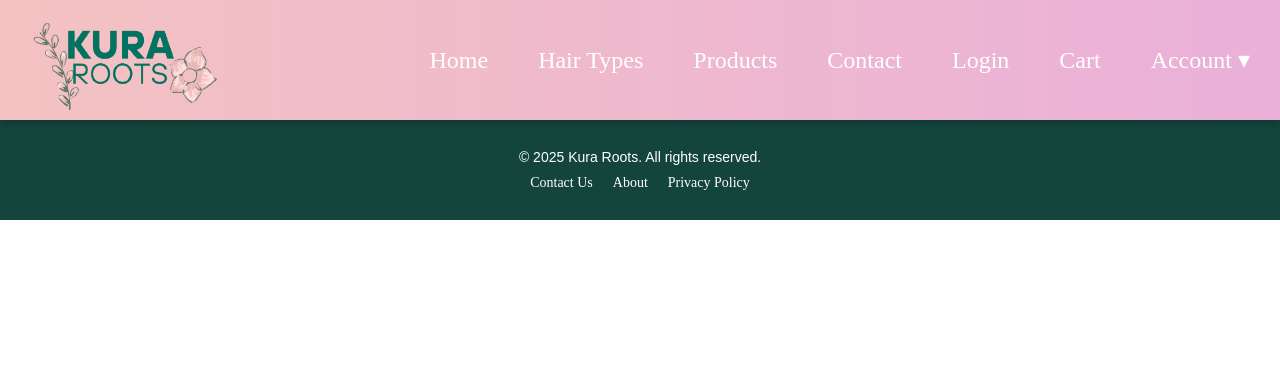
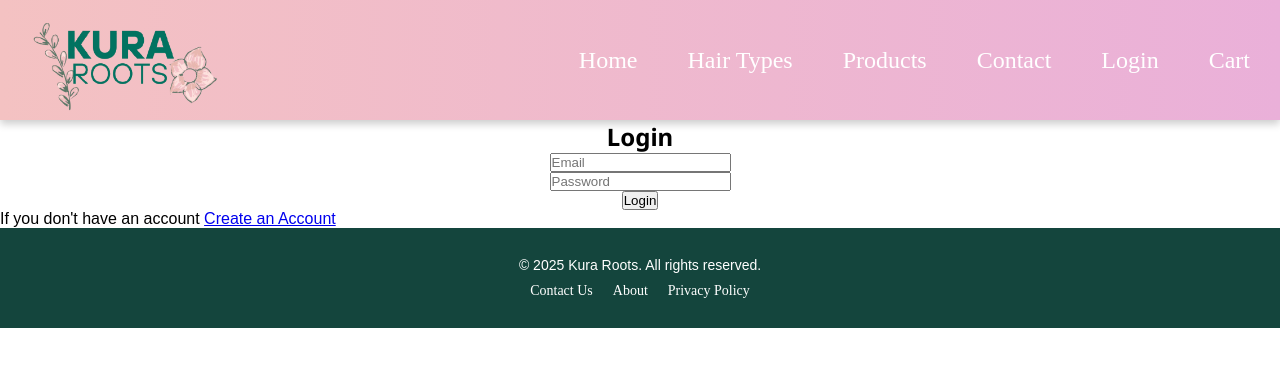
Before and after one commit to StevenForward/Winner-Winner-Chicken-Dinner, a React (Vite) app in the folder hair-web/: page /login in a window 1280 px wide. Shown: the top 366 px of the page. Built offline with nearby package versions, Linux system fonts and the light colour scheme; a web font is replaced by a local one.

Commit message:
Added a lot of backend

```diff
--- a/hair-web/package.json
+++ b/hair-web/package.json
@@ -17,6 +17,7 @@
     "express": "^5.1.0",
     "jsonwebtoken": "^9.0.2",
     "mongoose": "^8.14.1",
+    "multer": "^1.4.5-lts.2",
     "react": "^19.0.0",
     "react-dom": "^19.0.0",
     "react-router-dom": "^7.5.3"
--- a/hair-web/src/App.jsx
+++ b/hair-web/src/App.jsx
@@ -6,11 +6,19 @@ import HairTypes from "./pages/HairTypes";
 import Products from "./pages/Products";
 import Contact from './pages/Contact';
 import Cart from './pages/Cart';
+import LoginPage from "./pages/LoginPage";
 import './css/general.css';
+import { UserProvider } from "./contexts/UserContext";
+import SignUpPage from "./pages/SignUpPage";
+import ProtectedRoute from "./contexts/ProtectedRoute";
+import YourStore from "./pages/YourStore";
+import Profile from "./pages/Profile";
+import ProductMaker from "./pages/ProductMaker";
 
 
 function App() {
   return (
+    <UserProvider>
       <Router>
         <Navbar />
         <div className="routes-body">
@@ -20,12 +28,25 @@ function App() {
             <Route path = "/Products" element = {<Products/>} />
             <Route path = "/Contact" element = {<Contact/>} />
             <Route path = "/Cart" element = {<Cart/>} />
-
-
+            <Route path="/Login" element={<LoginPage/>}/>
+            <Route path="/SignUp" element={<SignUpPage/>}/>
+            <Route path="/YourStore" element={
+              <ProtectedRoute>
+                <YourStore />
+              </ProtectedRoute>}/>
+            <Route path="/Profile" element={
+              <ProtectedRoute>
+                <Profile />
+              </ProtectedRoute>}/>
+            <Route path="/ProductMaker" element={
+              <ProtectedRoute>
+                <ProductMaker />
+              </ProtectedRoute>}/>
           </Routes>
         </div>
         <Footer/>
       </Router>
+    </UserProvider>
   );
 }
 
--- a/hair-web/src/components/Login.jsx
+++ b/hair-web/src/components/Login.jsx
@@ -1,9 +1,14 @@
 import React, { useState } from 'react';
+import { useUserContext } from '../contexts/UserContext';
+import { useNavigate } from 'react-router-dom';
+import "../css/Login.css"
 
 function Login() {
+  const navigate = useNavigate();
   const [email, setEmail] = useState('');
   const [password, setPassword] = useState('');
   const [errorMessage, setErrorMessage] = useState('');
+  const {user, addUser, removeUser} = useUserContext();
 
   const handleSubmit = async (e) => {
     e.preventDefault();
@@ -21,7 +26,8 @@ function Login() {
       if (response.ok) {
         // Save the JWT token (e.g., store it in localStorage or state)
         localStorage.setItem('token', data.token);
-        alert('Login successful');
+        addUser("User")
+        navigate('/')
       } else {
         setErrorMessage(data.message);
       }
@@ -32,22 +38,24 @@ function Login() {
   };
 
   return (
-    <div>
-      <h2>Login</h2>
-      <form onSubmit={handleSubmit}>
+    <div className="login-container">
+      <h2 className='login-title'>Login</h2>
+      <form className='login-form' onSubmit={handleSubmit}>
         <input
           type="email"
           placeholder="Email"
           value={email}
+          className='login-input'
           onChange={(e) => setEmail(e.target.value)}
         />
         <input
           type="password"
           placeholder="Password"
           value={password}
+          className='login-input'
           onChange={(e) => setPassword(e.target.value)}
         />
-        <button type="submit">Login</button>
+        <button className='login-btn' type="submit">Login</button>
       </form>
       {errorMessage && <p>{errorMessage}</p>}
     </div>
--- a/hair-web/src/components/Navbar.jsx
+++ b/hair-web/src/components/Navbar.jsx
@@ -3,13 +3,17 @@ import { useNavigate } from 'react-router-dom';
 import logo from '../images/logo.png';
 import { Link } from 'react-router-dom';
 import '../css/Navbar.css'
+import { useUserContext } from '../contexts/UserContext';
 
 export default function Navbar() {
   const [menuOpen, setMenuOpen] = useState(false);
   const navigate = useNavigate();
   const handleClose = () => {
     setMenuOpen(false)
-}
+  }
+
+  const {user, removeUser,isUser} = useUserContext();
+
   return (
     //logo:
     <header className="hair-header">
@@ -40,16 +44,19 @@ export default function Navbar() {
           <li><Link to="/HairTypes">Hair Types</Link></li>
           <li><Link to="/Products">Products</Link></li>
           <li><Link to="/Contact">Contact</Link></li>
-          <li><a href="#">Login</a></li>
+
+          {!isUser() && <li><Link to="/Login">Login</Link></li>}
+
           <li><Link to="/Cart">Cart</Link></li>
-          <li className="dropdown">
+
+          {isUser() && (<li className="dropdown">
             <a>Account ▾</a>
             <ul className="dropdown-menu">
-              <li><a href="#">Profile</a></li>
-              <li><a href="#">Settings</a></li>
-              <li><a href="#">Logout</a></li>
+              <li><Link to="/Profile">Profile</Link></li>
+              <li><Link to="/YourStore">Your Store</Link></li>
+              <li><a href="#" onClick={removeUser}>Logout</a></li>
             </ul>
-          </li>
+          </li>) }
         </ul>
       </nav>
     </header>
--- /dev/null
+++ b/hair-web/src/contexts/ProtectedRoute.jsx
@@ -0,0 +1,14 @@
+// ProtectedRoute.js
+import { Navigate } from 'react-router-dom';
+import { useUserContext } from './UserContext';
+
+export default function ProtectedRoute({ children }) {
+    const {isUser} = useUserContext();
+
+    console.log(isUser())
+    if (!isUser()) {
+    return <Navigate to="/login" />;
+    }
+
+    return children;
+}
--- /dev/null
+++ b/hair-web/src/contexts/UserContext.jsx
@@ -0,0 +1,63 @@
+//This file is not a component, but supposed to be the
+//state manager for our favorite movies
+//We wrapped the APP inside the App.jsx
+
+import { createContext, useState, useContext, useEffect } from "react";
+
+const UserContext = createContext()
+
+export const useUserContext = () => useContext(UserContext)
+
+//Movie Provider will provide a state to any components wrapped inside it
+//We will wrap our entire app inside the MovieProvider, so our entire app has
+// access to these states defined here
+
+//Children is a reserved prompt used to take in any components wrapped inside this component
+export const UserProvider = ({children}) => {
+    const [user, setUser] = useState([])
+
+    //Checks once whenever the context is new, if there were
+    //favorite movies stored inside the local storage, and to restore them
+    //Because whenever the page changes, the context is changed meaning all states are
+    //lost
+    useEffect(() => {
+        const storedUser = localStorage.getItem("user")
+
+        if (storedUser) {
+            //Reconverts the string '[1, 2, 3, etc]' back into a list
+            setUser(JSON.parse(storedUser))
+        }
+    }, [])
+
+    //Anytime we add or remove a favorite movie, we will restore the local
+    //storage by converting the favorites list [1, 2, 3, etc] into a string
+    useEffect(() => {
+        localStorage.setItem('user', JSON.stringify(user))
+    }, [user])
+
+    const addUser = (user) => {
+        setUser([user])
+    }
+
+    const removeUser = () => {
+        setUser([])
+    }
+
+    //This function will return true or false if the given movie is in our favorites
+    const isUser = () => {
+        return user.length != 0
+    }
+
+    const value = {
+        user,
+        addUser,
+        removeUser,
+        isUser
+    }
+
+    //The value={value} makes it so any children has access to the values we made,
+    //which are the favorites functions and the favorite variable itself
+    return <UserContext.Provider value={value}>
+        {children}
+    </UserContext.Provider>
+}
--- /dev/null
+++ b/hair-web/src/css/Login.css
@@ -0,0 +1,13 @@
+.login-container {
+    display: flex;
+    flex-direction: column;
+    justify-content: center;
+    align-items: center;
+}
+
+.login-form {
+    display: flex;
+    flex-direction: column;
+    justify-content: left;
+    align-items: center;
+}
--- /dev/null
+++ b/hair-web/src/pages/LoginPage.jsx
@@ -0,0 +1,10 @@
+import Login from "../components/Login"
+import { Link } from "react-router-dom"
+function LoginPage() {
+    return <>
+        <Login />
+        <p>If you don't have an account <Link to='/SignUp'>Create an Account</Link></p>
+    </>
+}
+
+export default LoginPage
--- /dev/null
+++ b/hair-web/src/pages/ProductMaker.jsx
@@ -0,0 +1,46 @@
+import { useState } from 'react';
+
+export default function ProductMaker() {
+  const [title, setTitle] = useState('');
+  const [description, setDescription] = useState('');
+  const [price, setPrice] = useState('');
+  const [image, setImage] = useState(null);
+
+  const handleSubmit = async (e) => {
+    e.preventDefault();
+
+    const formData = new FormData();
+    formData.append('title', title);
+    formData.append('description', description);
+    formData.append('price', price);
+    formData.append('image', image);
+
+    try {
+      const response = await fetch('http://localhost:5000/api/products', {
+        method: 'POST',
+        body: formData,
+      });
+
+      if (!response.ok) {
+        throw new Error('Upload failed');
+      }
+
+      const result = await response.json();
+      alert('Product uploaded successfully!');
+      console.log(result);
+    } catch (error) {
+      console.error(error);
+      alert('Error uploading product.');
+    }
+  };
+
+  return (
+    <form onSubmit={handleSubmit}>
+      <input type="text" placeholder="Product Title" onChange={e => setTitle(e.target.value)} required />
+      <input type="number" placeholder="Price" onChange={e => setPrice(e.target.value)} required />
+      <textarea placeholder="Description" onChange={e => setDescription(e.target.value)} required />
+      <input type="file" accept="image/*" onChange={e => setImage(e.target.files[0])} required />
+      <button type="submit">Upload Product</button>
+    </form>
+  );
+}
--- /dev/null
+++ b/hair-web/src/pages/Profile.jsx
@@ -0,0 +1,7 @@
+function Profile() {
+    return <>
+        <p>Profile</p>
+    </>
+}
+
+export default Profile
--- /dev/null
+++ b/hair-web/src/pages/SignUpPage.jsx
@@ -0,0 +1,9 @@
+import Register from "../components/Register"
+
+function SignUpPage() {
+    return <>
+        <Register />
+    </>
+}
+
+export default SignUpPage
--- /dev/null
+++ b/hair-web/src/pages/YourStore.jsx
@@ -0,0 +1,19 @@
+import { useNavigate } from 'react-router-dom';
+
+function YourStore() {
+    const navigate = useNavigate();
+
+    return <>
+        <div className='your-store-page'>
+            <div className="store-title">
+                <h2>Your Store</h2>
+                <button onClick={() => navigate('/ProductMaker')}>Add Product</button>
+            </div>
+            <div className="products-grid">
+
+            </div>
+        </div>
+    </>
+}
+
+export default YourStore
```
Also changed, not shown: 2 other files (tests, documents, lock files or other folders). Lines whose indentation alone changed are shown as unchanged.
